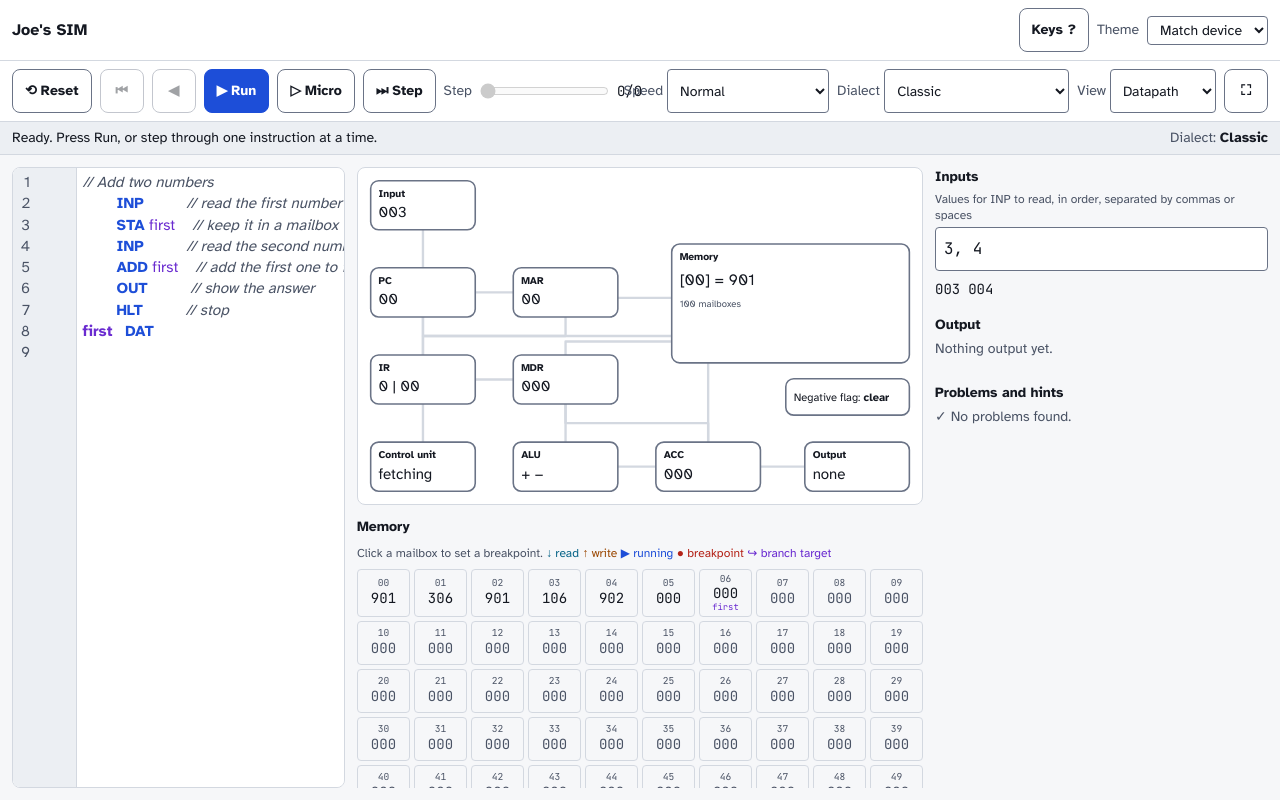
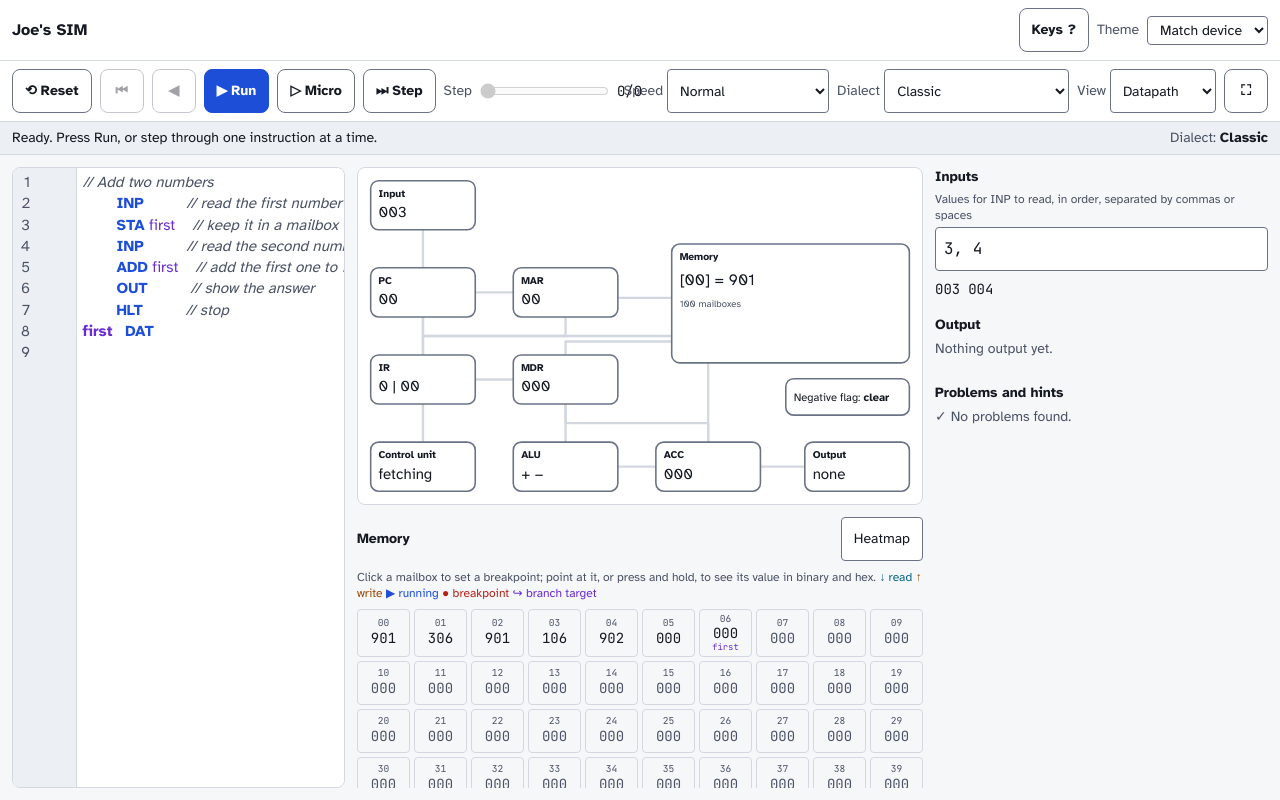
Before and after one commit to Joeboy77/Joes-SIM, a Next.js app in the folder apps/web/: page /sim in a window 1280 px wide. Built offline with nearby package versions, Linux system fonts and the light colour scheme.

Commit message:
Add the memory heatmap, usage labels and number card

```diff
--- a/apps/web/src/sim/views/MemoryGrid.tsx
+++ b/apps/web/src/sim/views/MemoryGrid.tsx
@@ -1,8 +1,23 @@
 "use client";
 
-import { disassembleWord, formatValue } from "@joes-sim/engine";
+import {
+  disassembleWord,
+  formatValue,
+  numberViews,
+  usageOf,
+  type UsageKind,
+} from "@joes-sim/engine";
+import { useId, useRef, useState } from "react";
 import { useSim, useSimState } from "../SimProvider";
 import { useActivity } from "../useActivity";
+import { useTrace } from "../useTrace";
+
+const USAGE: Record<UsageKind, string> = {
+  code: "code",
+  data: "data",
+  both: "code+data",
+  unused: "unused",
+};
 
 export function MemoryGrid() {
   const store = useSim();
@@ -11,6 +26,14 @@ export function MemoryGrid() {
   const breakpoints = useSimState((s) => s.breakpoints);
   const dialect = useSimState((s) => s.dialect);
   const { activity } = useActivity();
+  const heatmap = useSimState((s) => s.heatmap);
+  const { trace } = useTrace();
+  const [inspect, setInspect] = useState<number | null>(null);
+  const press = useRef<{ timer: ReturnType<typeof setTimeout> | null; long: boolean }>({
+    timer: null,
+    long: false,
+  });
+  const cardId = useId();
   if (!state) return null;
   const branch = activity.branch;
 
@@ -18,12 +41,30 @@ export function MemoryGrid() {
     Object.entries(program?.labels ?? {}).map(([name, v]) => [v.address, name]),
   );
   const started = state.microSteps > 0;
+  const uses = (a: number) =>
+    trace ? (trace.executed[a] ?? 0) + (trace.reads[a] ?? 0) + (trace.writes[a] ?? 0) : 0;
+  const most = Math.max(1, ...Array.from({ length: 100 }, (_, a) => uses(a)));
+  const endPress = () => {
+    if (press.current.timer) clearTimeout(press.current.timer);
+    press.current.timer = null;
+  };
 
   return (
     <div>
-      <h2 className="mb-2 text-sm font-bold">Memory</h2>
+      <div className="mb-2 flex items-center justify-between gap-2">
+        <h2 className="text-sm font-bold">Memory</h2>
+        <button
+          type="button"
+          aria-pressed={heatmap}
+          onClick={() => store.getState().toggleHeatmap()}
+          className={`min-h-11 rounded-sm border px-3 text-sm ${heatmap ? "border-accent bg-accent font-bold text-on-accent" : "border-border-strong bg-surface"}`}
+        >
+          Heatmap
+        </button>
+      </div>
       <p className="mb-2 text-xs text-muted">
-        Click a mailbox to set a breakpoint. <span className="text-read">↓ read</span>{" "}
+        Click a mailbox to set a breakpoint; point at it, or press and hold, to see its value in
+        binary and hex. <span className="text-read">↓ read</span>{" "}
         <span className="text-write">↑ write</span> <span className="text-accent">▶ running</span>{" "}
         <span className="text-danger">● breakpoint</span>{" "}
         <span className="text-branch">↪ branch target</span>
@@ -42,6 +83,8 @@ export function MemoryGrid() {
               const label = labelAt.get(a);
               const meaning =
                 program?.kinds[a] === "code" ? disassembleWord(value, dialect).text : null;
+              const usage = trace ? usageOf(trace, a) : "unused";
+              const heat = heatmap ? uses(a) / most : 0;
               const marks = [
                 current && "running",
                 read && "just read",
@@ -51,15 +94,51 @@ export function MemoryGrid() {
               ]
                 .filter(Boolean)
                 .join(", ");
+              const used = heatmap
+                ? `. Run ${trace?.executed[a] ?? 0}, read ${trace?.reads[a] ?? 0}, written ${trace?.writes[a] ?? 0} times`
+                : "";
               return (
                 <button
                   key={a}
                   type="button"
-                  onClick={() => store.getState().toggleBreakpoint(a)}
+                  onClick={() => {
+                    // A long press shows the number card instead of setting a breakpoint.
+                    if (press.current.long) {
+                      press.current.long = false;
+                      return;
+                    }
+                    store.getState().toggleBreakpoint(a);
+                  }}
+                  onPointerEnter={(e) => e.pointerType === "mouse" && setInspect(a)}
+                  onPointerLeave={(e) => e.pointerType === "mouse" && setInspect(null)}
+                  onFocus={() => setInspect(a)}
+                  onBlur={() => setInspect(null)}
+                  onPointerDown={(e) => {
+                    if (e.pointerType !== "touch") return;
+                    endPress();
+                    press.current.timer = setTimeout(() => {
+                      press.current.long = true;
+                      setInspect(a);
+                    }, 500);
+                  }}
+                  onPointerUp={endPress}
+                  onPointerCancel={endPress}
+                  onContextMenu={(e) => {
+                    // Stop the phone's own long-press menu while a touch press is held.
+                    if (press.current.timer || press.current.long) e.preventDefault();
+                  }}
                   aria-pressed={bp}
+                  aria-describedby={inspect === a ? cardId : undefined}
                   title={meaning ?? undefined}
+                  style={
+                    heat > 0
+                      ? {
+                          backgroundColor: `color-mix(in srgb, var(--sim-color-write) ${Math.round(8 + heat * 24)}%, var(--sim-color-surface))`,
+                        }
+                      : undefined
+                  }
                   className={[
-                    "relative flex min-h-11 flex-col items-center justify-center rounded-sm border px-0.5 py-1 font-mono leading-none",
+                    "relative flex min-h-11 touch-manipulation flex-col items-center justify-center rounded-sm border px-0.5 py-1 font-mono leading-none transition-colors duration-500 select-none",
                     current
                       ? "border-accent bg-surface-2 border-2"
                       : written
@@ -73,7 +152,7 @@ export function MemoryGrid() {
                   ].join(" ")}
                 >
                   {/* The accessible name is built from the visible text plus hidden words, so it always contains what is shown (WCAG 2.5.3). */}
-                  <span className="text-[0.6rem] text-muted">
+                  <span className={`text-[0.6rem] ${heat > 0 ? "text-text" : "text-muted"}`}>
                     <span aria-hidden="true">
                       {current ? "▶" : written ? "↑" : read ? "↓" : target ? "↪" : ""}
                     </span>
@@ -88,20 +167,86 @@ export function MemoryGrid() {
                   </span>
                   <span className="sr-only">: </span>
                   <span className="text-sm">{formatValue(value)}</span>
-                  {label ? (
+                  {heatmap ? (
+                    <span
+                      className={`max-w-full truncate text-[0.55rem] ${heat > 0 ? "text-text" : "text-muted"}`}
+                    >
+                      <span className="sr-only">, used as </span>
+                      {USAGE[usage]}
+                    </span>
+                  ) : label ? (
                     <span className="max-w-full truncate text-[0.55rem] text-branch">
                       <span className="sr-only">, label </span>
                       {label}
                     </span>
                   ) : null}
+                  {heatmap && label ? <span className="sr-only">, label {label}</span> : null}
                   {meaning ? <span className="sr-only">, {meaning}</span> : null}
                   {marks ? <span className="sr-only">. {marks}</span> : null}
+                  {used ? <span className="sr-only">{used}</span> : null}
                 </button>
               );
             })}
           </div>
         ))}
       </div>
+      <NumberCard
+        id={cardId}
+        address={inspect}
+        value={inspect === null ? 0 : (state.memory[inspect] ?? 0)}
+        label={inspect === null ? undefined : labelAt.get(inspect)}
+        dialect={dialect}
+        counts={
+          inspect === null || !trace
+            ? null
+            : {
+                executed: trace.executed[inspect] ?? 0,
+                reads: trace.reads[inspect] ?? 0,
+                writes: trace.writes[inspect] ?? 0,
+                usage: usageOf(trace, inspect),
+              }
+        }
+      />
     </div>
   );
 }
+
+/** Any value in decimal, binary, hexadecimal and two's complement (brief, 7.11). */
+function NumberCard({
+  id,
+  address,
+  value,
+  label,
+  dialect,
+  counts,
+}: {
+  id: string;
+  address: number | null;
+  value: number;
+  label: string | undefined;
+  dialect: Parameters<typeof numberViews>[1];
+  counts: { executed: number; reads: number; writes: number; usage: UsageKind } | null;
+}) {
+  if (address === null) {
+    return <div id={id} className="mt-2 min-h-16 text-xs text-muted" />;
+  }
+  const v = numberViews(value, dialect);
+  return (
+    <div id={id} className="mt-2 min-h-16 rounded-sm border border-border bg-surface p-2 text-xs">
+      <p className="font-bold">
+        Mailbox {String(address).padStart(2, "0")}
+        {label ? ` (${label})` : ""}: {formatValue(value)}
+      </p>
+      <p className="font-mono">
+        Decimal {v.decimal} · Binary {v.binary} · Hex {v.hex} · Two&apos;s complement ({v.bits}
+        -bit) {v.twosComplement}
+      </p>
+      {counts && (
+        <p className="text-muted">
+          Run {counts.executed}, read {counts.reads}, written {counts.writes} times: used as{" "}
+          {USAGE[counts.usage]}.
+        </p>
+      )}
+    </div>
+  );
+}
```
